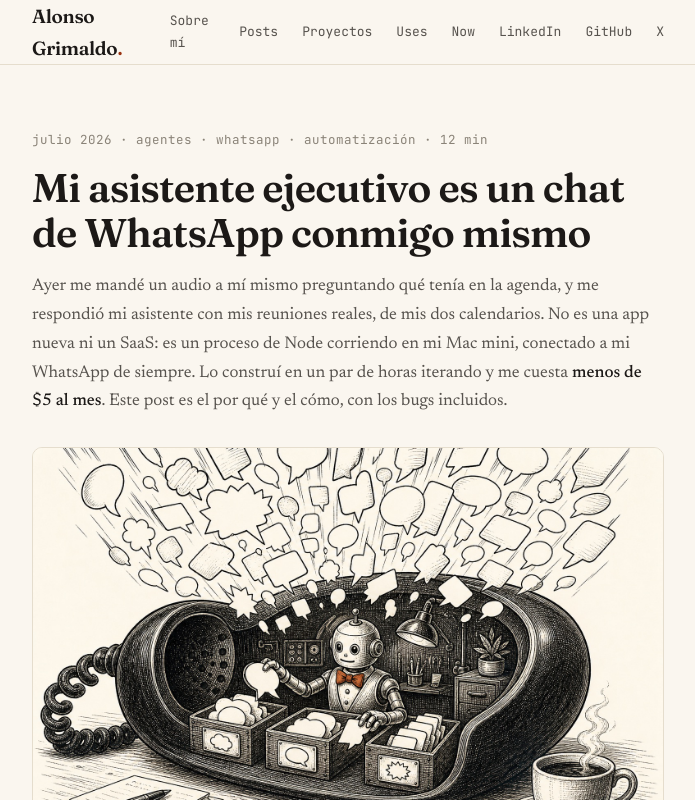
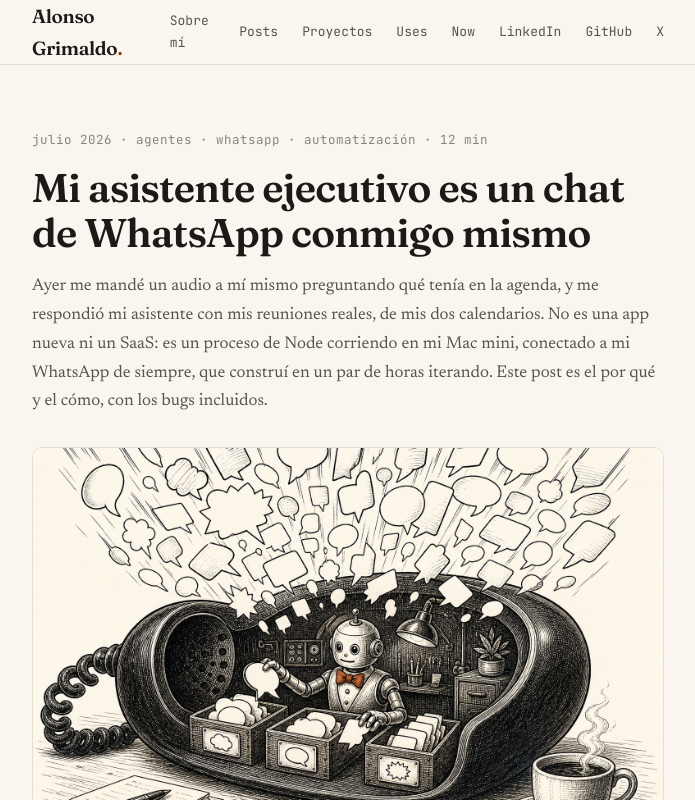
Before and after one commit to agrimald2/alonsogrimaldo.com, a Next.js app: page /posts/asistente-whatsapp in a window 1280 px wide. Shown: the top 800 px of the page, without its empty margins (292-987 px from the left). Built offline with nearby package versions, Linux system fonts and the light colour scheme.

Commit message:
post asistente-whatsapp: sacar costo de la intro (queda en Los números)

```diff
--- a/app/posts/asistente-whatsapp/page.tsx
+++ b/app/posts/asistente-whatsapp/page.tsx
@@ -35,10 +35,9 @@ export default function AsistenteWhatsapp() {
             Ayer me mandé un audio a mí mismo preguntando qué tenía en la agenda,
             y me respondió mi asistente con mis reuniones reales, de mis dos
             calendarios. No es una app nueva ni un SaaS: es un proceso de Node
-            corriendo en mi Mac mini, conectado a mi WhatsApp de siempre. Lo
-            construí en un par de horas iterando y me cuesta{" "}
-            <b>menos de $5 al mes</b>. Este post es el por qué y el cómo, con los
-            bugs incluidos.
+            corriendo en mi Mac mini, conectado a mi WhatsApp de siempre, que
+            construí en un par de horas iterando. Este post es el por qué y el
+            cómo, con los bugs incluidos.
           </p>
 
           <figure className="post-fig">
```
